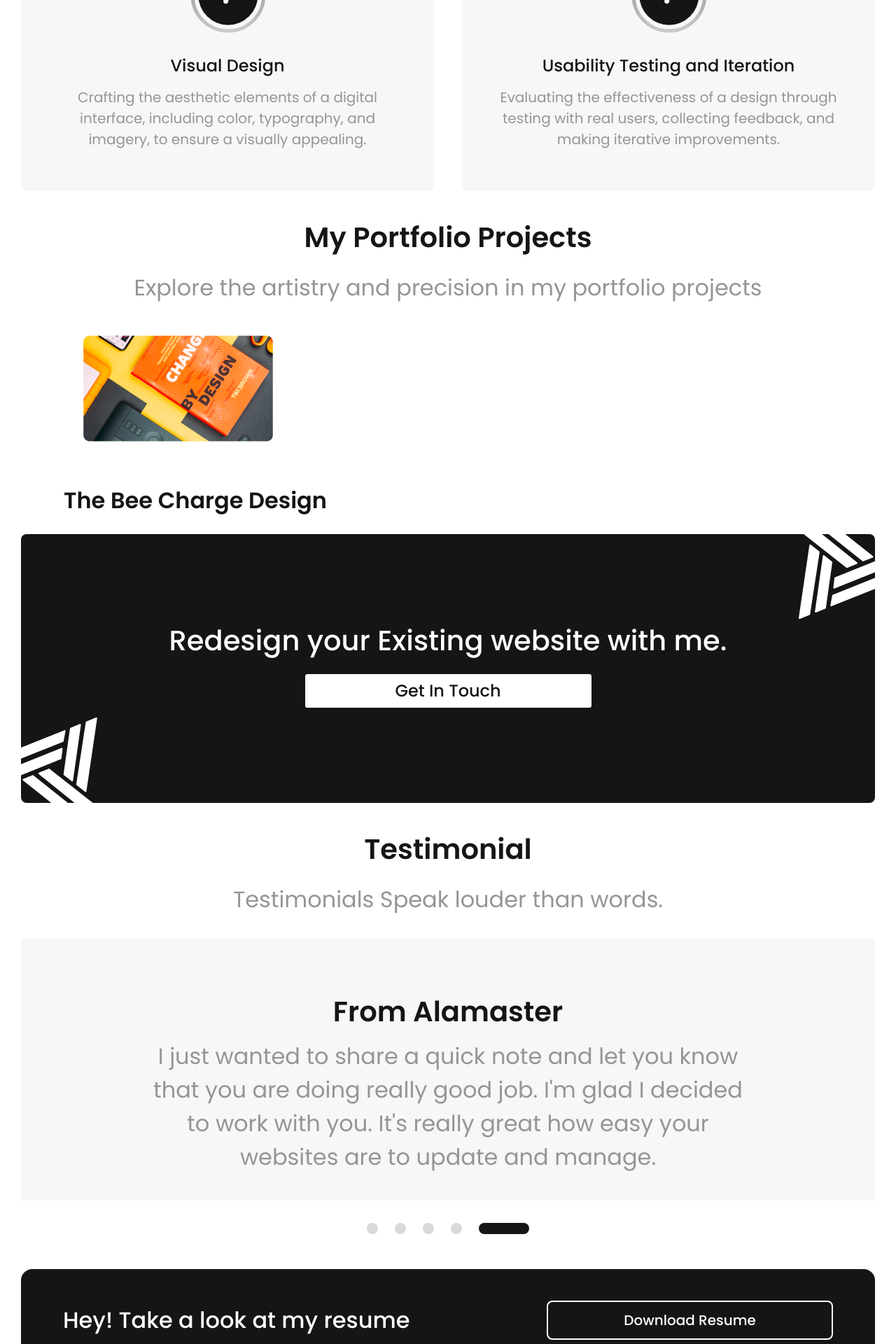
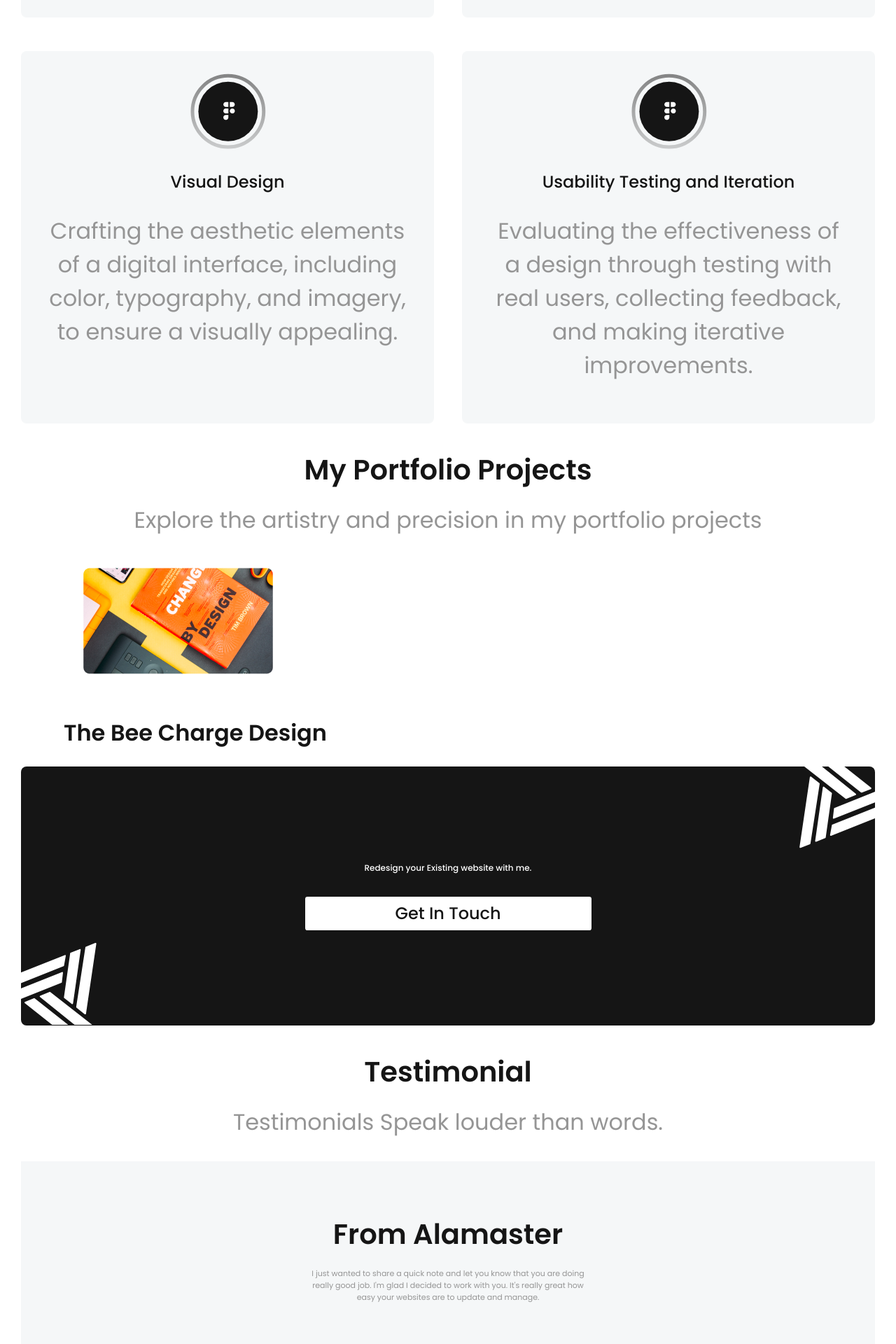
Before and after one commit to mmustaphak/ui-ux-portfolio, a React (Vite) app: page / in a window 1280 px wide. Shown: the part 1580-3500 px from the top of the page at 70% size. Built offline with nearby package versions, Linux system fonts and the light colour scheme.

Commit message:
Used the Pargraph component in the home page

```diff
--- a/src/components/GetInTouchForm.jsx
+++ b/src/components/GetInTouchForm.jsx
@@ -1,4 +1,5 @@
 import { Form, useActionData } from "react-router-dom";
+import Paragraph from "./Paragraph";
 
 export async function action({request}){
   const formData = await request.formData()
@@ -25,7 +26,7 @@ export default function GetInTouchForm() {
   return (
     <Form method="post" className="px-4 my-6 flex flex-col mx-auto md:my-8 md:px-8 lg:px-0 lg:my-[50px] lg:w-[90%]">
 
-      {formResponse && <p className="text-black text-xl font-bol">{formResponse}</p>}
+      {formResponse && <Paragraph ClassName="mb-2 text-black text-xl font-semibold">{formResponse}</Paragraph>}
       <label className="block font-medium text-left text-black md:mt-6 lg:text-2xl">
         Name <br />
         <input
--- a/src/components/Paragraph.jsx
+++ b/src/components/Paragraph.jsx
@@ -1,5 +1,5 @@
 export default function Paragraph({children, ClassName}) {
   return (
-    <p className={`${ClassName} text-[0.75rem] mx-auto max-w-[512px] md:max-w-[760px] md:text-xl md:leading-[normal] md:mt-4 lg:mt-8 lg:max-w-[1320px] lg:text-[2rem]`}>{children}</p>
+    <p className={`${ClassName} mt-2 text-[0.75rem] mx-auto max-w-[512px] md:max-w-[760px] md:text-xl md:leading-[normal] md:mt-4 lg:mt-8 lg:max-w-[1320px] lg:text-[2rem]`}>{children}</p>
   )
 }
--- a/src/components/Portfolio.jsx
+++ b/src/components/Portfolio.jsx
@@ -1,4 +1,5 @@
 import projectImg from "../assets/portfolio-project.png";
+import Paragraph from "./Paragraph";
 
 export default function Portfolio() {
   return (
@@ -6,9 +7,9 @@ export default function Portfolio() {
       <h1 className="text-black font-semibold md:text-2xl lg:text-[2.5rem]">
         My Portfolio Projects
       </h1>
-      <p className="mt-2 text-[0.75rem] mx-auto max-w-[512px] md:max-w-[760px] md:text-xl md:leading-[normal] md:mt-4 lg:mt-8 lg:max-w-[1320px] lg:text-[2rem]">
+      <Paragraph>
         Explore the artistry and precision in my portfolio projects
-      </p>
+      </Paragraph>
       {/* Project Cards */}
       <a href="">
         <div className="mt-4 mx-auto lg:w-[90%]">
--- a/src/components/Resume.jsx
+++ b/src/components/Resume.jsx
@@ -1,11 +1,12 @@
 import resume from "../files/resume.pdf"
+import Paragraph from "./Paragraph";
 
 export default function Resume() {
   return (
     <div className="mt-6 mx-auto py-3 px-4 flex justify-between items-center rounded-[4px] text-white bg-black md:py-8 md:px-10 md:rounded-lg lg:mt-[50px] lg:px-[60px] lg:rounded-2xl lg:py-[45px]">
-      <p className="font-medium text-[8.58px] md:text-xl md:leading-[normal] lg:text-[1.4rem] min-[1134px]:text-[2rem]">
+      <Paragraph ClassName="!m-0 !font-medium text-[8.58px] !md:text-xl !md:leading-[normal] !lg:text-[1.4rem] !min-[1134px]:text-[2rem]">
         Hey! Take a look at my resume
-      </p>
+      </Paragraph>
       <a target="_blank" href={resume} className="py-0.5 px-[23px] w-full max-w-[110px] min-[375px]:max-w-[130px] rounded-[2.14px] text-[6.43px] font-medium border border-white md:border-2 md:px-0 md:rounded-md md:text-xl md:py-1 md:max-w-[280px] lg:text-[1.25rem] lg:py-[10px] lg:max-w-[409px] lg:border-3 lg:text-2xl lg:rounded-lg ">
         Download Resume
       </a>
--- a/src/components/Services.jsx
+++ b/src/components/Services.jsx
@@ -1,4 +1,5 @@
 import figma from "../assets/figma.svg";
+import Paragraph from "./Paragraph";
 
 const servicesDataArr = [
   {
@@ -32,9 +33,9 @@ const renderedServices = servicesDataArr.map((service) => (
     <h2 className="font-medium text-[13.3px] text-black mt-[18px] md:text-lg lg:mt-8 lg:text-[1.5rem]">
       {service.title}
     </h2>
-    <p className="text-[0.738rem] mt-2 lg:mt-4 lg:text-[1.25rem]">
+    <Paragraph ClassName="text-[0.738rem] !lg:mt-4 !lg:text-[1.25rem]">
       {service.description}
-    </p>
+    </Paragraph>
   </div>
 ));
 
@@ -44,10 +45,11 @@ export default function Services() {
       <h1 className="text-black font-semibold md:text-2xl lg:text-[2.5rem]">
         My Services
       </h1>
-      <p className="mt-2 text-[0.75rem] mx-auto max-w-[512px] md:max-w-[760px] md:text-xl md:leading-[normal] md:mt-4 lg:mt-8 lg:max-w-[1320px] lg:text-[2rem]">
+      <Paragraph>
         Transforming visions into captivating realities where design meets
         innovation for an exceptional UI/UX journey.
-      </p>
+      </Paragraph>
+
       <div className="grid mx-auto mt-2  justify-center md:grid-cols-2 md:gap-5 md:max-w-[700px] lg:max-w-none lg:gap-10 lg:mt-8">
         {renderedServices}
       </div>
--- a/src/components/Testimonial.jsx
+++ b/src/components/Testimonial.jsx
@@ -1,4 +1,5 @@
 import { useRef, useState } from "react"
+import Paragraph from "./Paragraph";
 
 const data = [
   {
@@ -84,9 +85,9 @@ export default function Testimonial() {
       <h3 className="text-[13.3px] text-black font-semibold md:text-2xl lg:text-[2.5rem]">
         From {testimonial.name}
       </h3>
-      <p className="mt-2 text-[.6875rem] mx-auto max-w-[412px] md:max-w-[700px] md:text-xl md:leading-[normal] md:mt-4 lg:mt-6 lg:max-w-full lg:text-[2rem]">
+      <Paragraph ClassName="mt-2 !text-[.6875rem] !max-w-[412px] !md:max-w-[700px] !md:text-xl !md:leading-[normal] !md:mt-4 !lg:mt-6 !lg:max-w-full !lg:text-[2rem]">
         {testimonial.message}
-      </p>
+      </Paragraph>
     </div>
   ));
 
--- a/src/pages/Home.jsx
+++ b/src/pages/Home.jsx
@@ -2,6 +2,7 @@ import Services from "../components/Services";
 import Resume from "../components/Resume";
 import Portfolio from "../components/Portfolio";
 import Testimonial from "../components/Testimonial";
+import Paragraph from "../components/Paragraph";
 export default function Home() {
   return (
     <section>
@@ -9,11 +10,11 @@ export default function Home() {
         <h1 className="text-black font-semibold md:text-2xl lg:text-[2.5rem]">
           My name is Mustapha Danladi
         </h1>
-        <p className="mt-2 text-[0.75rem] mx-auto max-w-[512px] md:max-w-[760px] md:text-xl md:leading-[normal] md:mt-4 lg:mt-8 lg:max-w-[1320px] lg:text-[2rem]">
-          A UI/UX Designer currently designing thoughtful experience, beautiful
+
+        <Paragraph>A UI/UX Designer currently designing thoughtful experience, beautiful
           websites, products, and design system to help designers, product
           managers and engineers to collaborate together.
-        </p>
+        </Paragraph>
 
         <button className="mt-6 py-0.5 w-full max-w-[110px] min-[375px]:max-w-[130px] min-[500px]:py-2 rounded-[3.37px] text-[10px] text-white bg-black md:mt-7 lg:mt-8 md:text-xl md:max-w-[280px] md:px-0 md:rounded-md lg:max-w-[409px] lg:py-[10px] lg:text-2xl lg:rounded-lg">
           Let&apos;s Talk
@@ -28,10 +29,8 @@ export default function Home() {
         <Portfolio />
       </div>
 
-      <div className="mt-6 flex flex-col justify-center mx-auto items-center min-h-[135px] w-full rounded-lg text-white bg-black bg-[url('src/assets/corner-logo-top.svg'),_url('src/assets/corner-logo-bottom.svg')] bg-[position:top_right,_bottom_left] bg-no-repeat md:py-[70px] md:bg-[position:104%_0%,-4%_100%] md:bg-[size:19%_32%] lg:py-[136px] lg:bg-[position:104%_0%,-4%_100%] min-[1488px]:bg-[size:234px_166px] min-[1488px]:bg-[position:101%_0%,-1%_100%]">
-        <p className="text-[0.75rem] font-medium md:text-2xl lg:text-[2.5rem]">
-          Redesign your Existing website with me.
-        </p>
+      <div className="mt-6 flex flex-col justify-center mx-auto items-center min-h-[135px] w-full rounded-lg bg-black bg-[url('src/assets/corner-logo-top.svg'),_url('src/assets/corner-logo-bottom.svg')] bg-[position:top_right,_bottom_left] bg-no-repeat md:py-[70px] md:bg-[position:104%_0%,-4%_100%] md:bg-[size:19%_32%] lg:py-[136px] lg:bg-[position:104%_0%,-4%_100%] min-[1488px]:bg-[size:234px_166px] min-[1488px]:bg-[position:101%_0%,-1%_100%]">
+        <Paragraph ClassName="!mt-0 !text-[0.75rem] text-white  !font-medium !md:text-2xl !lg:text-[2.5rem]">Redesign your Existing website with me.</Paragraph>
         <button className="mt-2 py-0.5 px-[23px] w-full max-w-[110px] min-[375px]:max-w-[130px] rounded-button font-medium text-[10.11px] text-black bg-white md:text-lg md:px-0 md:mt-4 lg:text-[1.5rem] lg:mt-8 lg:py-[10px] md:py-1 md:max-w-[280px] lg:max-w-[409px]">
           Get In Touch
         </button>
@@ -41,9 +40,9 @@ export default function Home() {
         <h1 className="text-black font-semibold md:text-2xl lg:text-[2.5rem]">
           Testimonial
         </h1>
-        <p className="text-[0.75rem] mt-2 mx-auto max-w-[512px] md:max-w-[760px] md:text-xl md:leading-[normal] md:mt-4 lg:mt-8 lg:max-w-[1320px] lg:text-[2rem]">
+        <Paragraph>
           Testimonials Speak louder than words.
-        </p>
+        </Paragraph>
         <Testimonial />
       </div>
 
```
